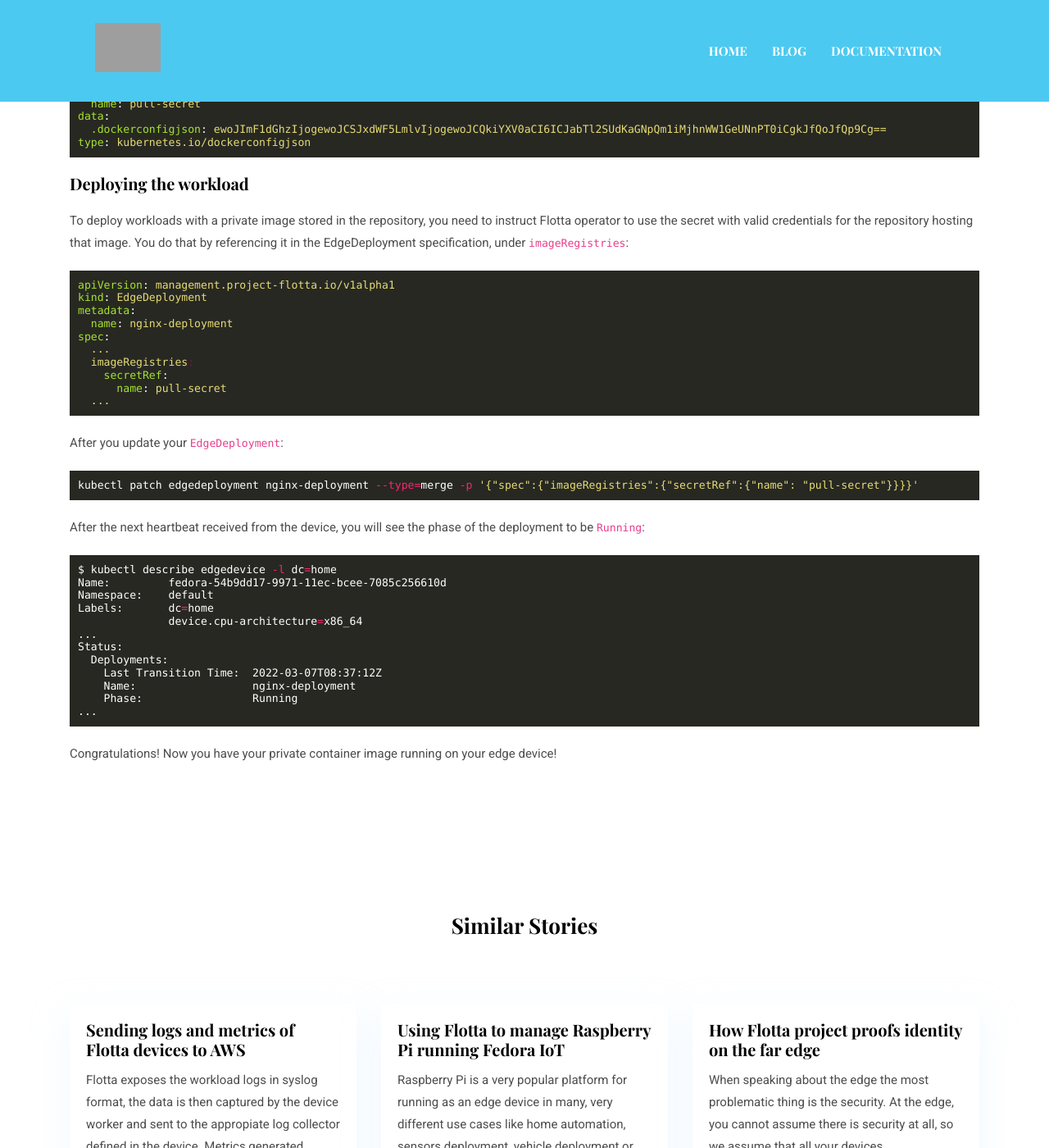
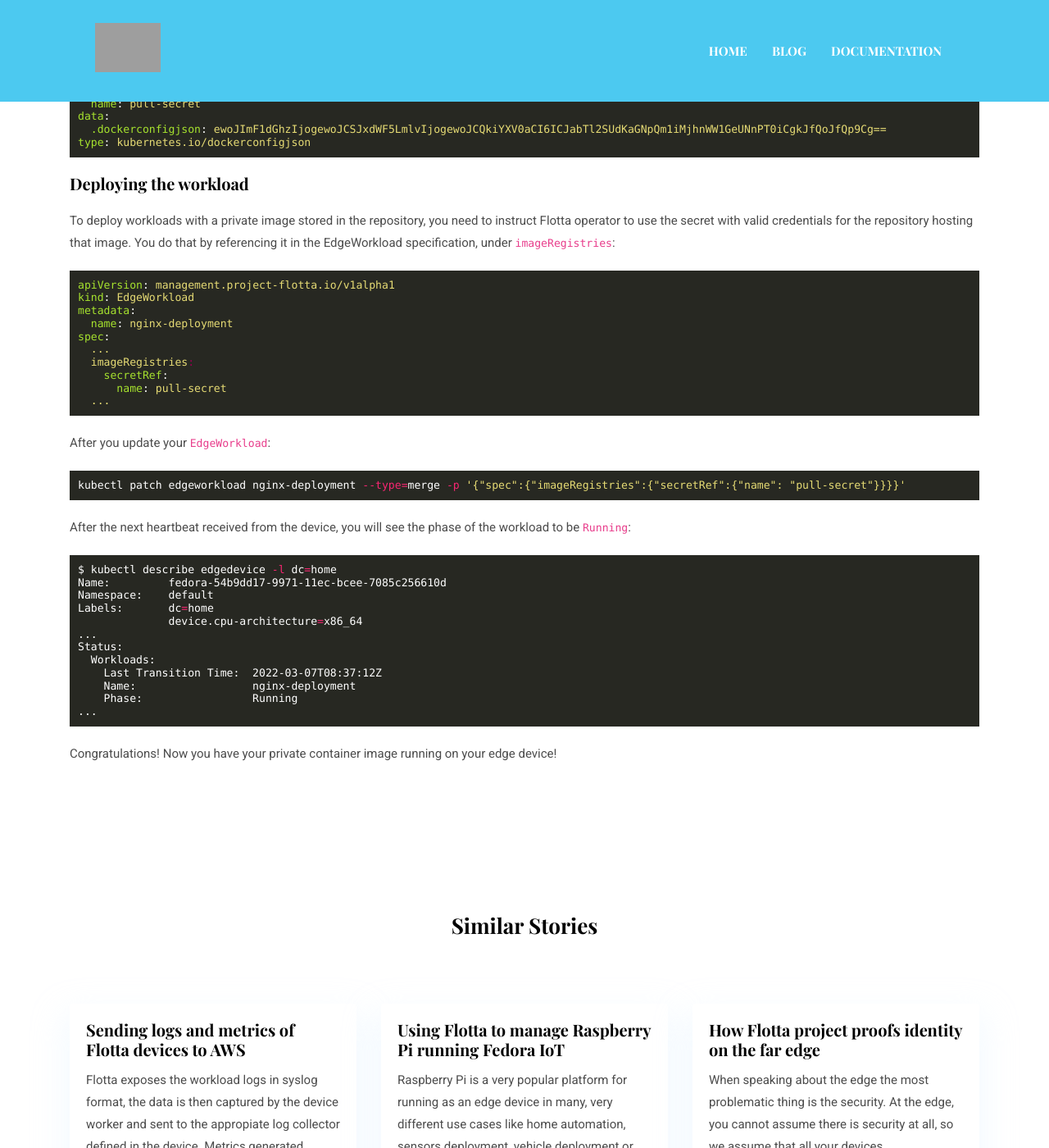
Before and after one commit to project-flotta/project-flotta.github.io, a Jekyll site: the page built from _posts/2022-03-07-using-private-image-repositories.markdown, in a window 1280 px wide and 1400 px high, scrolled down 2590 px. Shown: the whole window at 82% size. Built offline with Jekyll 4.4.1, drawn with Linux system fonts in a browser that asks for light colours; a script that is not in the unit is left out; some of the changed text lies outside the part shown; grey boxes are pictures that could not be loaded.

Commit message:
Use EdgeWorkload instead of EdgeDeployment
Signed-off-by: Moti Asayag <masayag@redhat.com>

````diff
--- a/_posts/2022-03-07-using-private-image-repositories.markdown
+++ b/_posts/2022-03-07-using-private-image-repositories.markdown
@@ -59,7 +59,7 @@ podman push quay.io/<your quay.io username>/nginx:1.14.2
 ### Deployment
 
 #### Sanity check
-Before we start using private repository feature of Flotta, let's see what happens when you try to deploy private image in a simple `EdgeDeployment`:
+Before we start using private repository feature of Flotta, let's see what happens when you try to deploy private image in a simple `EdgeWorkload`:
 1. Confirm that you have an `EdgeDevice` labelled with `dc=home`
 ```bash
 $ kubectl get edgedevice -l dc=home
@@ -71,11 +71,11 @@ If it's not, use following command to add the label:
 kubectl label edgedevice <your device CR name> dc=home
 ```
 
-1. Create the `EdgeDeployment` that will be deployed to each `EdgeDevice` with `dc=home` label
+1. Create the `EdgeWorkload` that will be deployed to each `EdgeDevice` with `dc=home` label
 ```bash
 kubectl apply -f -<<EOF
 apiVersion: management.project-flotta.io/v1alpha1
-kind: EdgeDeployment
+kind: EdgeWorkload
 metadata:
   name: nginx-deployment
 spec:
@@ -112,7 +112,7 @@ Status:
 Events:
   Type     Reason  Age                  From                       Message
   ----     ------  ----                 ----                       -------
-  Warning  Failed  4m10s (x2 over 16m)  edgedeployment-controller  error playing YAML file: initializing source docker://quay.io/<your quay.io username>/nginx:1.14.2: reading manifest 1.14.2 in quay.io/<your quay.io username>/nginx: unauthorized: access to the requested resource is not authorized
+  Warning  Failed  4m10s (x2 over 16m)  edgeworkload-controller  error playing YAML file: initializing source docker://quay.io/<your quay.io username>/nginx:1.14.2: reading manifest 1.14.2 in quay.io/<your quay.io username>/nginx: unauthorized: access to the requested resource is not authorized
 ```
 
 #### Creating auth file secret
@@ -144,12 +144,12 @@ type: kubernetes.io/dockerconfigjson
 #### Deploying the workload
 
 To deploy workloads with a private image stored in the repository, you need to instruct Flotta operator to use the
-secret with valid credentials for the repository hosting that image. You do that by referencing it in the EdgeDeployment
+secret with valid credentials for the repository hosting that image. You do that by referencing it in the EdgeWorkload
 specification, under `imageRegistries`:
 
 ```yaml
 apiVersion: management.project-flotta.io/v1alpha1
-kind: EdgeDeployment
+kind: EdgeWorkload
 metadata:
   name: nginx-deployment
 spec:
@@ -160,12 +160,12 @@ spec:
   ...
 ```
 
-After you update your `EdgeDeployment`:
+After you update your `EdgeWorkload`:
 ```bash
-kubectl patch edgedeployment nginx-deployment --type=merge -p '{"spec":{"imageRegistries":{"secretRef":{"name": "pull-secret"}}}}'
+kubectl patch edgeworkload nginx-deployment --type=merge -p '{"spec":{"imageRegistries":{"secretRef":{"name": "pull-secret"}}}}'
 ```
 
-After the next heartbeat received from the device, you will see the phase of the deployment to be `Running`:
+After the next heartbeat received from the device, you will see the phase of the workload to be `Running`:
 ```bash
 $ kubectl describe edgedevice -l dc=home
 Name:         fedora-54b9dd17-9971-11ec-bcee-7085c256610d
@@ -174,7 +174,7 @@ Labels:       dc=home
               device.cpu-architecture=x86_64
 ...
 Status:
-  Deployments:
+  Workloads:
     Last Transition Time:  2022-03-07T08:37:12Z
     Name:                  nginx-deployment
     Phase:                 Running
--- a/_posts/2022-04-10-using-log-collection.markdown
+++ b/_posts/2022-04-10-using-log-collection.markdown
@@ -112,9 +112,9 @@ spec:
 So, dc1-syslog will only store 10Mb of logs in the buffer, meanwhile dc1-syslog
 can submit much bigger logs and make sure that logs are not dropped.
 
-## Edge Deployment setup
+## Edge Workload setup
 
-At the edgedeployment, the following information should be added:
+At the EdgeWorkload, the following information should be added:
 
 ```
 apiVersion: management.project-flotta.io/v1alpha1
````
Also changed, not shown: other parts of _posts/2022-03-07-using-private-image-repositories.markdown (+1 -1 lines).
